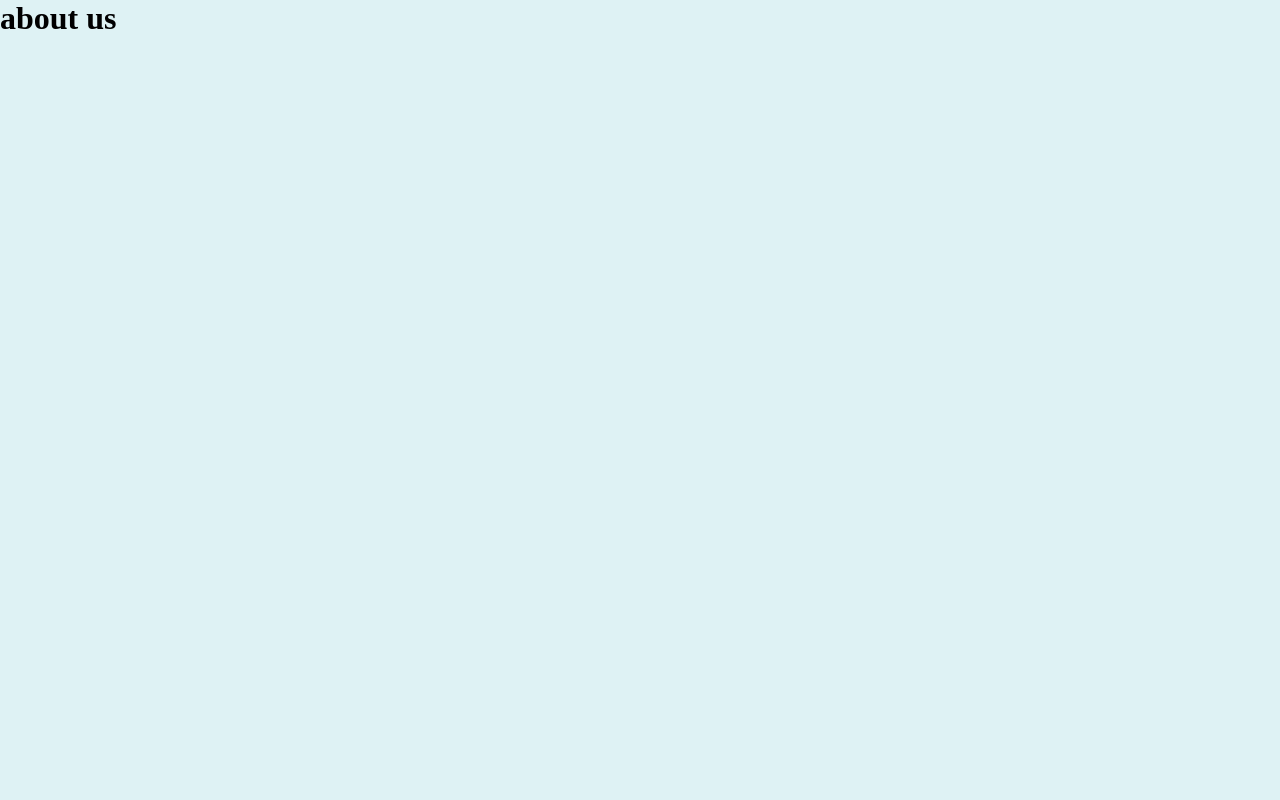
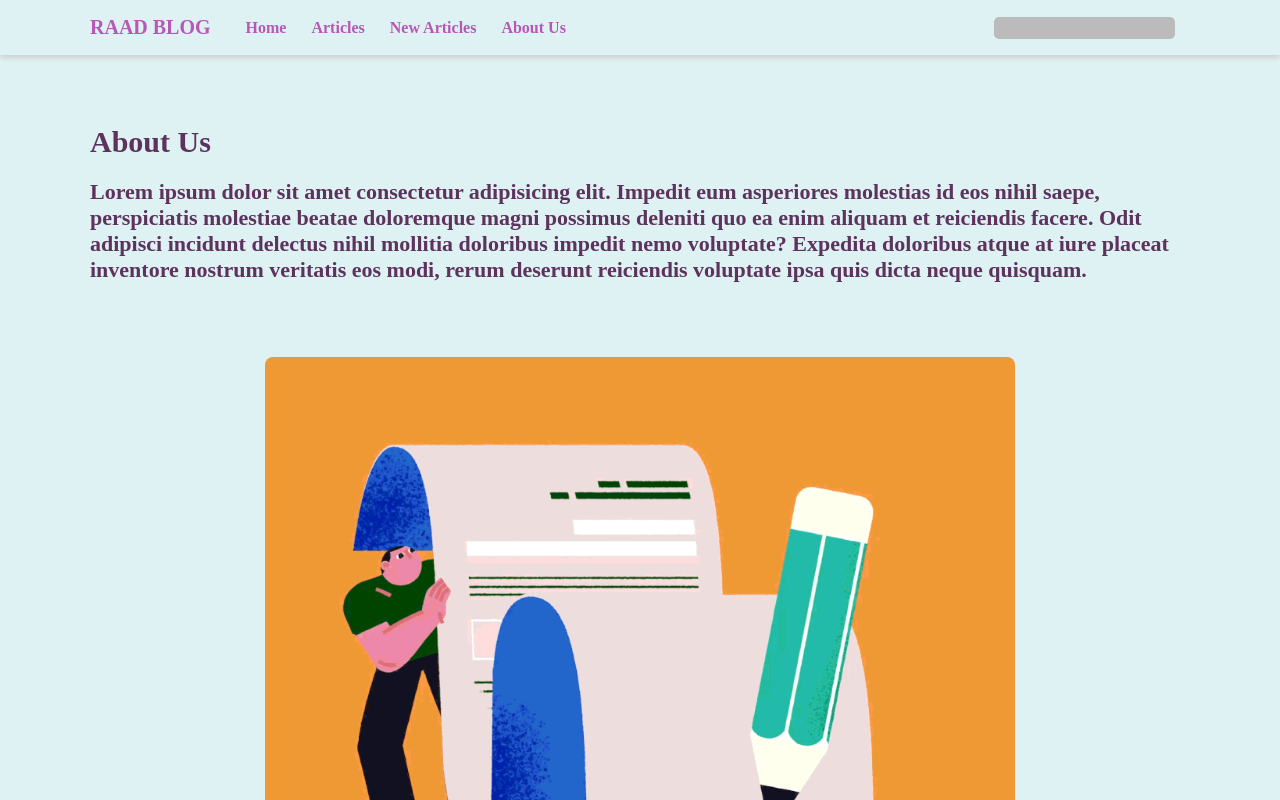
Before and after one commit to kooroosh1363/REACT-BLOG-mini-project, a React (Create React App) app: page /about in a window 1280 px wide. Shown: the top 800 px of the page. Built offline with nearby package versions, Linux system fonts and the light colour scheme; a web font is replaced by a local one.

Commit message:
create about us page

```diff
--- a/src/components/navbar/Navbar.jsx
+++ b/src/components/navbar/Navbar.jsx
@@ -1,4 +1,5 @@
 import styled from './Navbar.module.css'
+import {Link} from "react-router-dom"
 
 function Navbar(props) {
 
@@ -14,10 +15,10 @@ function Navbar(props) {
                         <div><h3>{props.title}</h3></div>
                         <div >
                             <ul>
-                                <li><a href="#">Home</a></li>
-                                <li><a href="#">Articles</a></li>
-                                <li><a href="#">New Articles</a></li>
-                                <li><a href="#">About Us</a></li>
+                                <li><a href="#"><Link>Home</Link></a></li>
+                                <li><a href="#"><Link to="/">Articles</Link></a></li>
+                                <li><a href="#"><Link>New Articles</Link></a></li>
+                                <li><a href="#"><Link to="/about">About Us</Link></a></li>
                             </ul>
                         </div>
                     </div>
--- /dev/null
+++ b/src/pages/aboutUs/About.module.css
@@ -0,0 +1,28 @@
+.aboutPage{
+   text-align: center;
+}
+
+
+.aboutPage h2{
+    margin: 70px 0 20px 0;
+    color: rgb(93, 50, 92);
+    font-size: 30px;
+    text-align: left;
+}
+
+
+.aboutPage p{
+    font-size: 22px;
+    color: rgb(93, 50, 92);
+    font-weight: 700;
+    margin-bottom: 74px;
+    text-align: left;
+}
+
+
+
+
+.aboutPage img{
+    width: 750px;
+    border-radius: 8px;
+}
--- a/src/pages/aboutUs/AboutUs.jsx
+++ b/src/pages/aboutUs/AboutUs.jsx
@@ -1,11 +1,29 @@
+import Navbar from "../../components/navbar/Navbar";
+import styled from "./About.module.css";
+import Article from "../../assets/image/article.gif";
+import Footer from "../../components/footer/Footer";
+
+function AboutUs() {
+    return (
+        <div>
+            <Navbar title='RAAD BLOG' />
+            <div className={styled.aboutPage}>
+
+                <div className="container">
+                    <h2>About Us</h2>
+                    <p>Lorem ipsum dolor sit amet consectetur adipisicing elit. Impedit eum asperiores molestias id eos nihil saepe, perspiciatis molestiae beatae doloremque magni possimus deleniti quo ea enim aliquam et reiciendis facere. Odit adipisci incidunt delectus nihil mollitia doloribus impedit nemo voluptate? Expedita doloribus atque at iure placeat inventore nostrum veritatis eos modi, rerum deserunt reiciendis voluptate ipsa quis dicta neque quisquam.</p>
+
+
+                    <img src={Article} alt="article" />
+                </div>
+            </div>
+            <Footer/>
+        </div>
 
 
 
-function AboutUs(){
-    return(
-        <div>
-            <h1>about us</h1>
-        </div>
+
+
     )
 }
 
```
